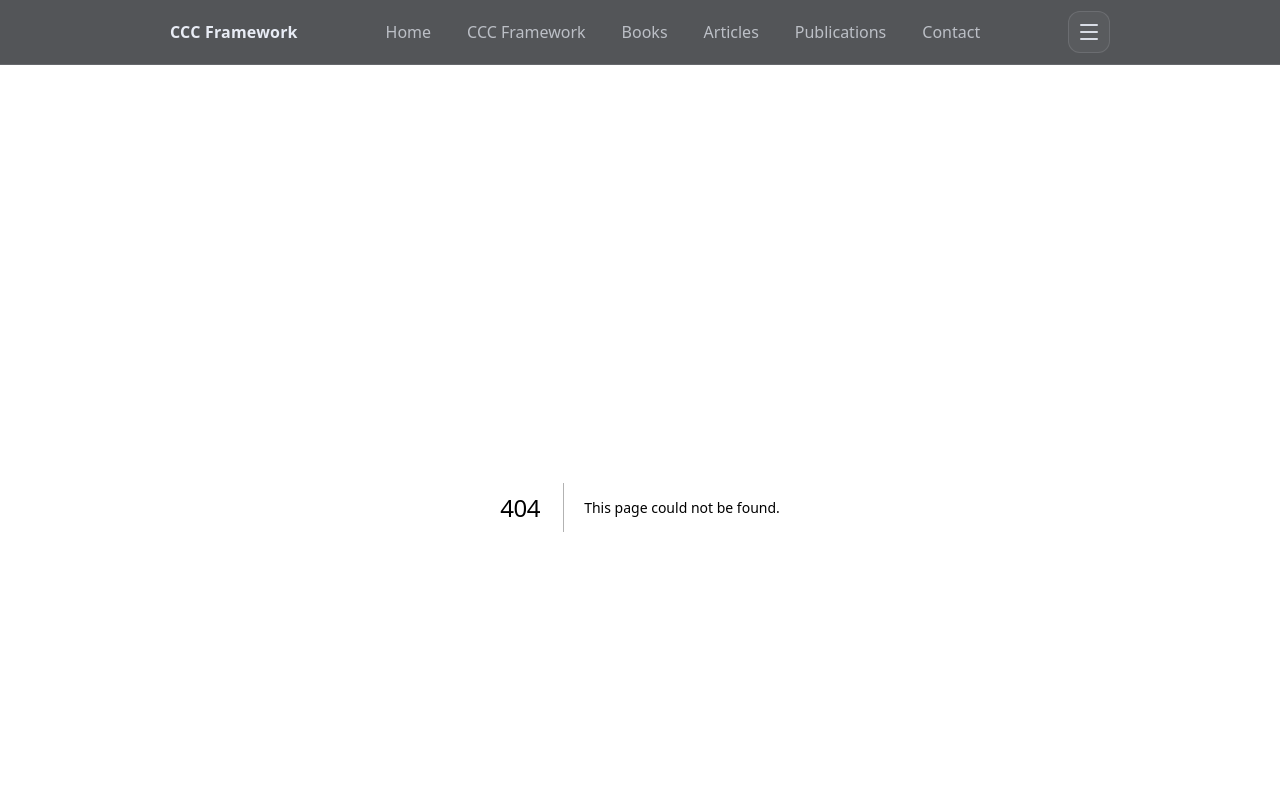
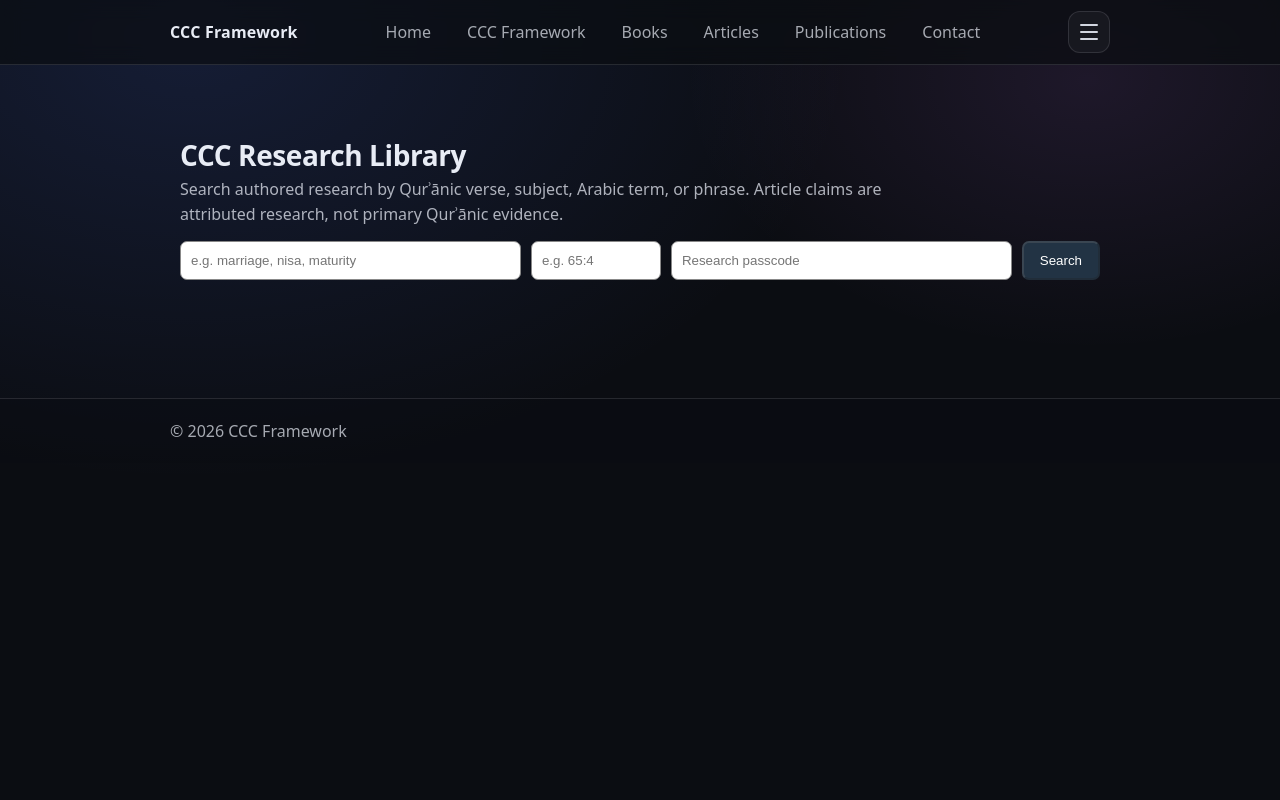
Before and after one commit to azfarsamin/cccframework, a Next.js app: page /research in a window 1280 px wide. Before the commit this address had no page. Shown: the top 800 px of the page. Built offline with nearby package versions, Linux system fonts and the light colour scheme.

Commit message:
Create page.tsx

```diff
--- /dev/null
+++ b/app/research/page.tsx
@@ -0,0 +1,54 @@
+"use client";
+
+import { useState } from "react";
+
+type Hit = {
+  id: string; articleId: string; title: string; section: string;
+  verseRefs: string[]; text: string; score: number;
+  evidenceRole: string; externalDiscussion: boolean;
+};
+export default function ResearchLibraryPage() {
+  const [q, setQ] = useState("");
+  const [ref, setRef] = useState("");
+  const [passcode, setPasscode] = useState("");
+  const [hits, setHits] = useState<Hit[]>([]);
+  const [error, setError] = useState("");
+  const [pending, setPending] = useState(false);
+  const [searched, setSearched] = useState(false);
+  async function search(event: React.FormEvent<HTMLFormElement>) {
+    event.preventDefault();
+    setError(""); setSearched(true); setPending(true);
+    try {
+      const args = new URLSearchParams();
+      if (q.trim()) args.set("q", q.trim());
+      if (ref.trim()) args.set("ref", ref.trim());
+      const res = await fetch(`/api/research-search?${args}`, { headers: { "x-ccc-passcode": passcode }, cache: "no-store" });
+      const data = await res.json();
+      if (!res.ok) throw new Error(data.error || `Search failed (${res.status})`);
+      setHits(data.hits || []);
+    } catch (e) { setError(e instanceof Error ? e.message : "Search failed"); setHits([]); }
+    finally { setPending(false); }
+  }
+  return (
+    <main style={{maxWidth:960,margin:"32px auto",padding:"0 20px",fontFamily:"system-ui,sans-serif",lineHeight:1.55}}>
+      <h1 style={{fontSize:28,marginBottom:6}}>CCC Research Library</h1>
+      <p style={{opacity:.8,marginTop:0}}>Search authored research by Qurʾānic verse, subject, Arabic term, or phrase. Article claims are attributed research, not primary Qurʾānic evidence.</p>
+      <form onSubmit={search} style={{display:"grid",gridTemplateColumns:"minmax(180px,1fr) 130px minmax(150px,1fr) auto",gap:10,marginBottom:22}}>
+        <input aria-label="Keywords" placeholder="e.g. marriage, nisa, maturity" value={q} onChange={e=>setQ(e.target.value)} style={{padding:10,border:"1px solid #888",borderRadius:7,minWidth:0}} />
+        <input aria-label="Verse reference" placeholder="e.g. 65:4" value={ref} onChange={e=>setRef(e.target.value)} style={{padding:10,border:"1px solid #888",borderRadius:7,minWidth:0}} />
+        <input aria-label="Research passcode" type="password" autoComplete="off" placeholder="Research passcode" value={passcode} onChange={e=>setPasscode(e.target.value)} style={{padding:10,border:"1px solid #888",borderRadius:7,minWidth:0}} />
+        <button disabled={pending||(!q.trim()&&!ref.trim())} style={{padding:"10px 16px",borderRadius:7,background:"#234",color:"white",cursor:"pointer"}}>{pending?"Searching…":"Search"}</button>
+      </form>
+      {error && <p role="alert" style={{color:"#b33"}}>{error}</p>}
+      {searched && !pending && !error && <p>{hits.length ? `${hits.length} matching excerpts` : "No matching excerpts"}</p>}
+      <div style={{display:"grid",gap:16}}>
+        {hits.map(hit => <article key={hit.id} style={{border:"1px solid #9996",borderRadius:10,padding:18}}>
+          <h2 style={{fontSize:17,margin:"0 0 4px"}}>{hit.section}</h2>
+          <p style={{fontSize:13,opacity:.7,margin:"0 0 10px"}}>{hit.title} · {hit.id}</p>
+          <p style={{fontSize:13,margin:"0 0 10px"}}>Verses: {hit.verseRefs.slice(0,18).join(", ") || "None tagged"} · {hit.externalDiscussion ? "External-source discussion" : "Qurʾān-centred article argument"}</p>
+          <details><summary style={{cursor:"pointer"}}>Read indexed excerpt</summary><p style={{whiteSpace:"pre-wrap",marginTop:12}}>{hit.text}</p></details>
+        </article>)}
+      </div>
+    </main>
+  );
+}
```
